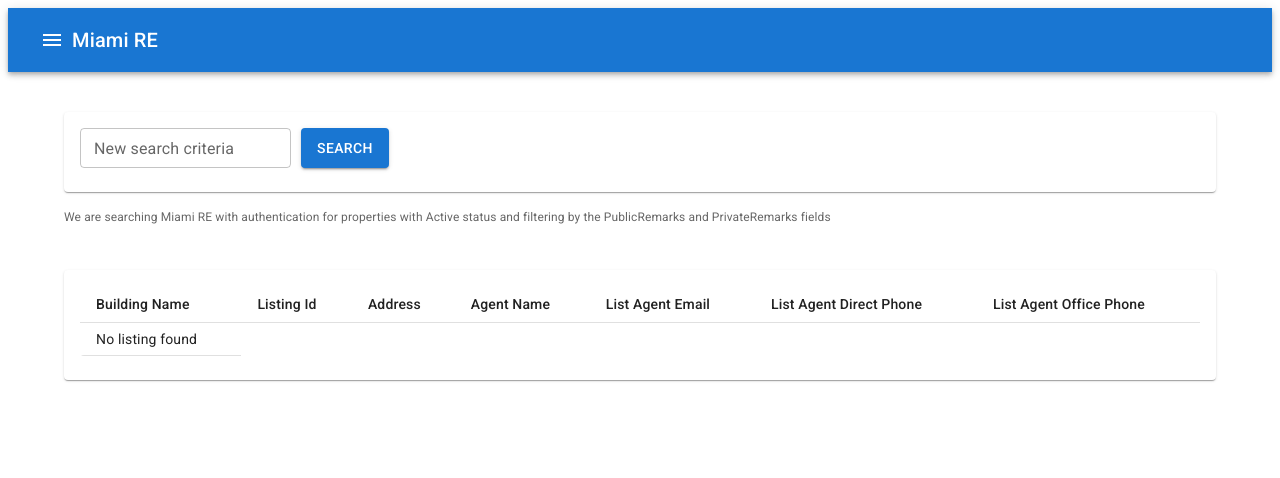
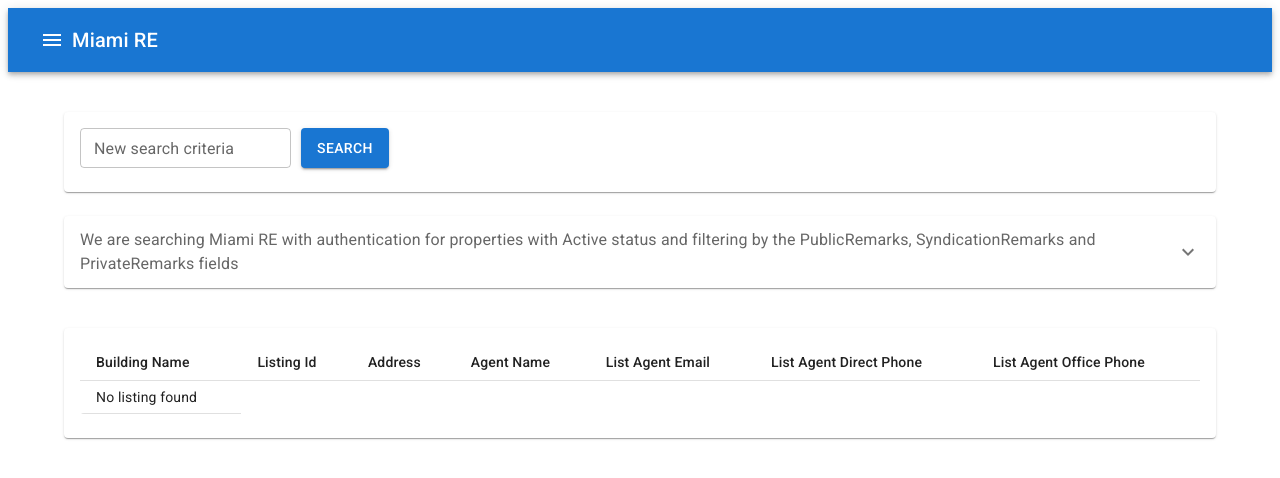
Before and after one commit to rmonteroh/miami-re, a Next.js app: page / in a window 1280 px wide. Shown: the top 478 px of the page. Built offline with nearby package versions, Linux system fonts and the light colour scheme.

Commit message:
Add equivalence

```diff
--- a/pages/index.tsx
+++ b/pages/index.tsx
@@ -14,6 +14,9 @@ import {
   LinearProgress,
   Button,
   TextField,
+  Accordion,
+  AccordionSummary,
+  AccordionDetails,
 } from "@mui/material";
 import type { NextPage } from "next";
 import { Layout } from "../components/layouts";
@@ -23,8 +26,10 @@ import { CSVLink } from "react-csv";
 import homeStyles from "../styles/Home.module.css";
 import FileDownloadOutlinedIcon from "@mui/icons-material/FileDownloadOutlined";
 import BackspaceOutlinedIcon from "@mui/icons-material/BackspaceOutlined";
+import ExpandMoreIcon from "@mui/icons-material/ExpandMore";
 import { BridgeResponse, Value } from '../interfaces/bridge-response.interface';
 import { IInputValue } from '../interfaces/input-interface';
+import { typography } from "@mui/system";
 
 const Home: NextPage = () => {
   const [isLoading, setIsLoading] = useState(false);
@@ -163,17 +168,81 @@ const Home: NextPage = () => {
               </Box>
             </CardContent>
           </Card>
-          <Box>
-            <Typography
+          <Box sx={{marginTop: 3}}>
+           {/*  <Typography
               mt={2}
               sx={{ fontSize: 12 }}
               color='text.secondary'
               gutterBottom
             >
               We are searching Miami RE with authentication for properties with
-              Active status and filtering by the PublicRemarks and
+              Active status and filtering by the PublicRemarks, SyndicationRemarks and
               PrivateRemarks fields
-            </Typography>
+            </Typography> */}
+            <Accordion>
+              <AccordionSummary
+                expandIcon={<ExpandMoreIcon />}
+                aria-controls="panel1a-content"
+                id="panel1a-header"
+              >
+                <Typography color='text.secondary'>We are searching Miami RE with authentication for properties with
+              Active status and filtering by the PublicRemarks, SyndicationRemarks and
+              PrivateRemarks fields</Typography>
+              </AccordionSummary>
+              <AccordionDetails>
+              <TableContainer
+              component={Paper}
+              sx={{ maxHeight: 500 }}
+              elevation={0}
+            >
+              <Table
+                stickyHeader
+                sx={{ minWidth: 750 }}
+                size='small'
+                aria-label='a dense table'
+              >
+                <TableHead>
+                  <TableRow>
+                    <TableCell>MLS</TableCell>
+                    <TableCell>API</TableCell>
+                  </TableRow>
+                </TableHead>
+                <TableBody>
+                  <TableRow sx={{
+                                "&:last-child td, &:last-child th": {
+                                  border: 0,
+                                },
+                              }}>
+                    <TableCell>Broker Remarks</TableCell>
+                    <TableCell>Private Remarks</TableCell>
+                  </TableRow>
+                  <TableRow sx={{
+                                "&:last-child td, &:last-child th": {
+                                  border: 0,
+                                },
+                              }}>
+                    <TableCell>Intrnt Remarks</TableCell>
+                    <TableCell>Syndication Remarks</TableCell>
+                  </TableRow>
+                  <TableRow sx={{
+                                "&:last-child td, &:last-child th": {
+                                  border: 0,
+                                },
+                              }}>
+                    <TableCell>Remarks</TableCell>
+                    <TableCell>Public Remarks</TableCell>
+                  </TableRow>
+                </TableBody>
+              </Table>
+            </TableContainer>
+                {/* <Typography color='text.secondary'>
+                  MLS             API <br />
+                Broker Remarks = Private Remarks <br />
+                Intrnt Remarks = Syndication Remarks  <br />
+                Remarks = Public Remarks
+                </Typography> */}
+              </AccordionDetails>
+            </Accordion>
           </Box>
         </div>
         {renderExportButton()}
```
